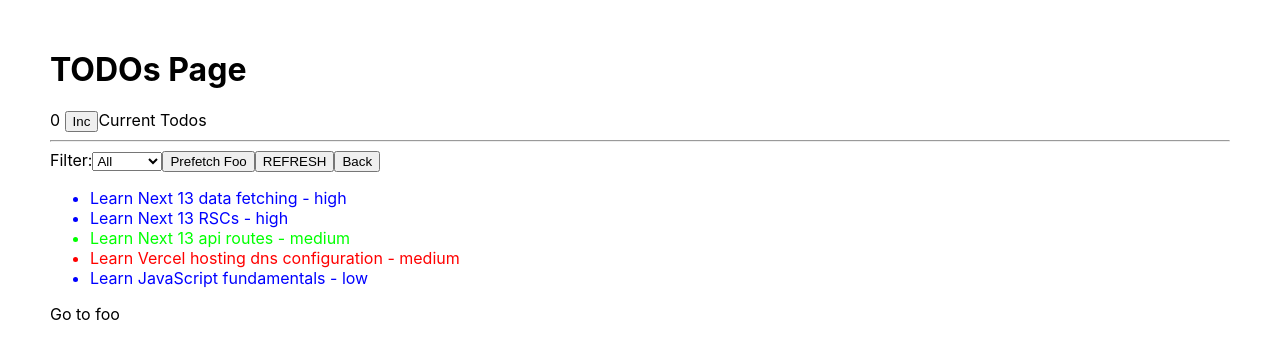
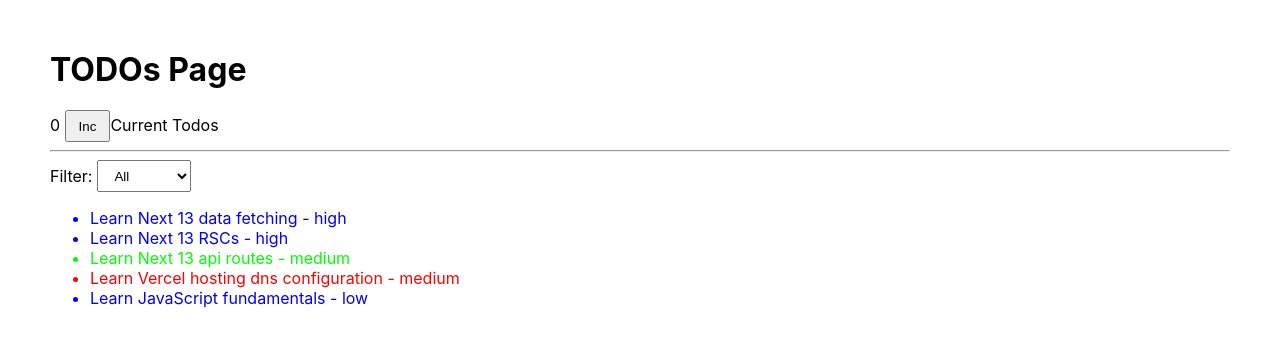
Before and after one commit to arackaf/next-13-data-fetching-blog-post, a Next.js app: page / in a window 1280 px wide. Shown: the top 358 px of the page. Built offline with nearby package versions, Linux system fonts and the light colour scheme.

Commit message:
Small cleanup

```diff
--- a/app/TodoListFiltersHeader.tsx
+++ b/app/TodoListFiltersHeader.tsx
@@ -25,6 +25,7 @@ export const TodoListFiltersHeader: FC<{}> = () => {
       {counterValue} <button onClick={() => setCounterVal((x) => x + 1)}>Inc</button>
       Current Todos
       <hr />
+      <div className="todo-filters">
         <span>Filter:</span>
         <select value={filter} onChange={(evt) => setFilter(evt.target.value)}>
           <option value="">All</option>
@@ -32,9 +33,7 @@ export const TodoListFiltersHeader: FC<{}> = () => {
           <option value="medium">Medium</option>
           <option value="low">Low</option>
         </select>
-      <button onClick={() => router.prefetch("/foo")}>Prefetch Foo</button>
-      <button onClick={() => router.refresh()}>REFRESH</button>
-      <button onClick={() => router.back()}>Back</button>
+      </div>
     </section>
   );
 };
--- a/app/page.tsx
+++ b/app/page.tsx
@@ -1,7 +1,8 @@
-import { FC, Suspense, use } from "react";
+import { Suspense } from "react";
 import Link from "next/link";
-import { ColorsResult, TodosResult } from "../types";
 import { Todos } from "./Todos";
+
+import "./styles.css";
 
 async function getTodos(filter: string) {
   const urlBase = process.env.VERCEL_URL ? `https://${process.env.VERCEL_URL}` : "http://localhost:3000";
@@ -32,7 +33,6 @@ export default async function Page({ searchParams }: RSCProps) {
       <Suspense fallback={<span>Loading ...</span>}>
         <section>
           <Todos todos={todos} colors={colors} />
-          <Link href="/foo">Go to foo</Link>
         </section>
       </Suspense>
     </main>
--- /dev/null
+++ b/app/styles.css
@@ -0,0 +1,16 @@
+button,
+select {
+  height: 32px;
+  margin: 0;
+  padding: 6px 12px 6px 12px;
+}
+
+.todo-filters {
+  display: flex;
+  flex-direction: row;
+  align-items: center;
+}
+
+.todo-filters > * + * {
+  margin-left: 5px;
+}
```
Lines whose indentation alone changed are shown as unchanged.
